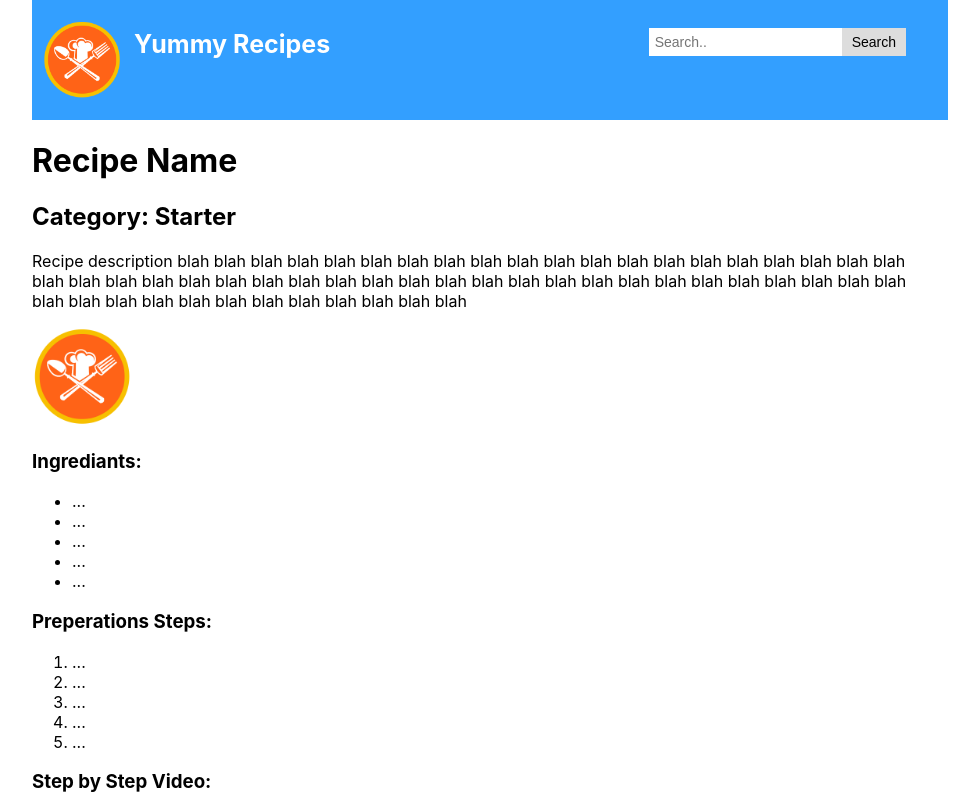
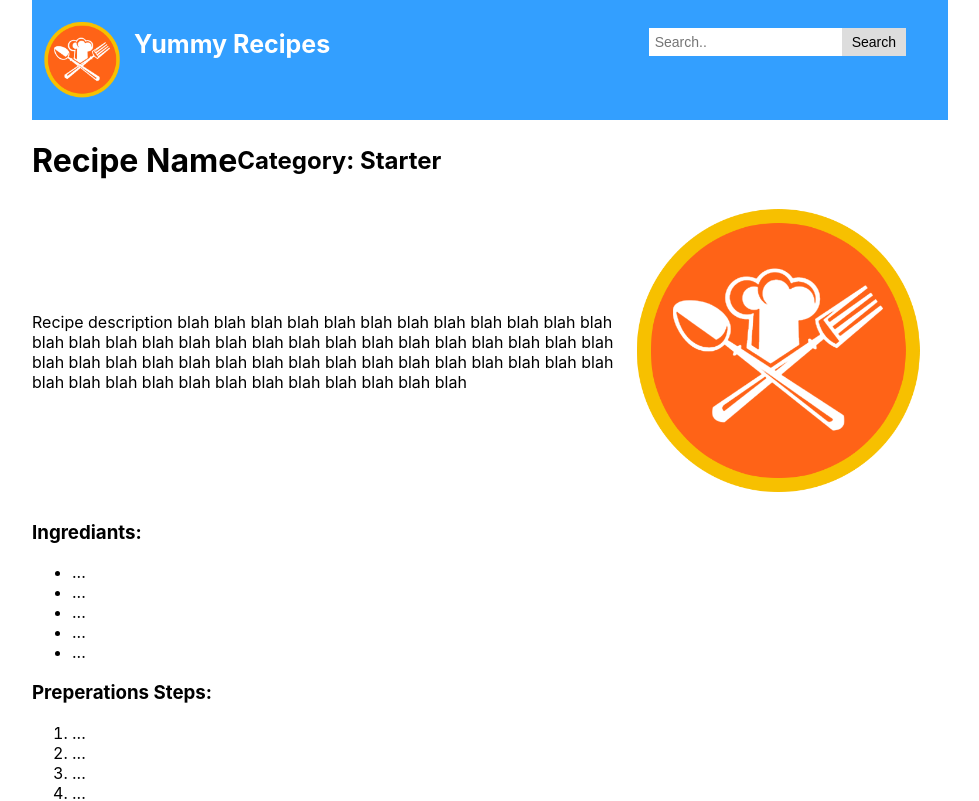
Before and after one commit to GBedenko/cookinghub-web, a React (Create React App) app in the folder my-app/: page / in a window 1280 px wide. Shown: the top 801 px of the page, without its empty margins (96-1075 px from the left). Built offline with nearby package versions, Linux system fonts and the light colour scheme.

Commit message:
User Dashboard React component

```diff
--- a/my-app/src/components/recipe/recipeHeader/RecipeHeader.js
+++ b/my-app/src/components/recipe/recipeHeader/RecipeHeader.js
@@ -1,5 +1,10 @@
 import React, { Component } from 'react';
 import './RecipeHeader.css';
+
+const divStyle = {
+    display: 'flex',
+    alignItems: 'center'
+};
 
 class RecipeHeader extends Component {
 
@@ -15,13 +20,18 @@ class RecipeHeader extends Component {
 
         return (
             <div className="recipeHeader">
+                <div id="aboveRecipeDescription" style={divStyle}>
                     <h1>Recipe Name</h1>
                     <h2>Category: Starter</h2>
+                </div>
+                <div style={divStyle}>
                     <p>Recipe description blah blah blah blah blah blah blah blah blah blah blah blah blah blah blah blah
                     blah blah blah blah blah blah blah blah blah blah blah blah blah blah blah blah blah blah blah blah
                     blah blah blah blah blah blah blah blah blah blah blah blah blah blah blah blah blah blah blah blah
                     </p>
-                <img src={this.props.recipe_image} style={{width: 100, height: 100}}/>
+                    <img src={this.props.recipe_image} style={{width: 300, height: 300}}/>
+                </div>
+
             </div>
         );
     }
```
Also changed, not shown: my-app/src/components/userDashboard/userDetails/UserDetails.css (added), my-app/src/components/userDashboard/userDetails/UserDetails.js (added). Lines whose indentation alone changed are shown as unchanged.
